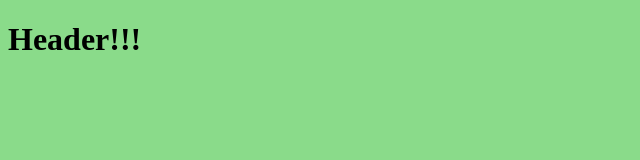
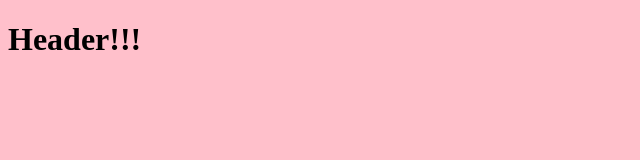
Before and after one commit to E1senmann/trainee, a plain HTML site: page index.html in a window 1280 px wide. Shown: the whole page, without its empty margins (0-640 px from the left). Drawn offline with Linux system fonts and the light colour scheme.

Commit message:
Changed bg-color to pink

```diff
--- a/style.css
+++ b/style.css
@@ -1,3 +1,3 @@
 body{
-    background-color: rgba(78, 201, 78, 0.658);
+    background-color:pink;
 }
```
